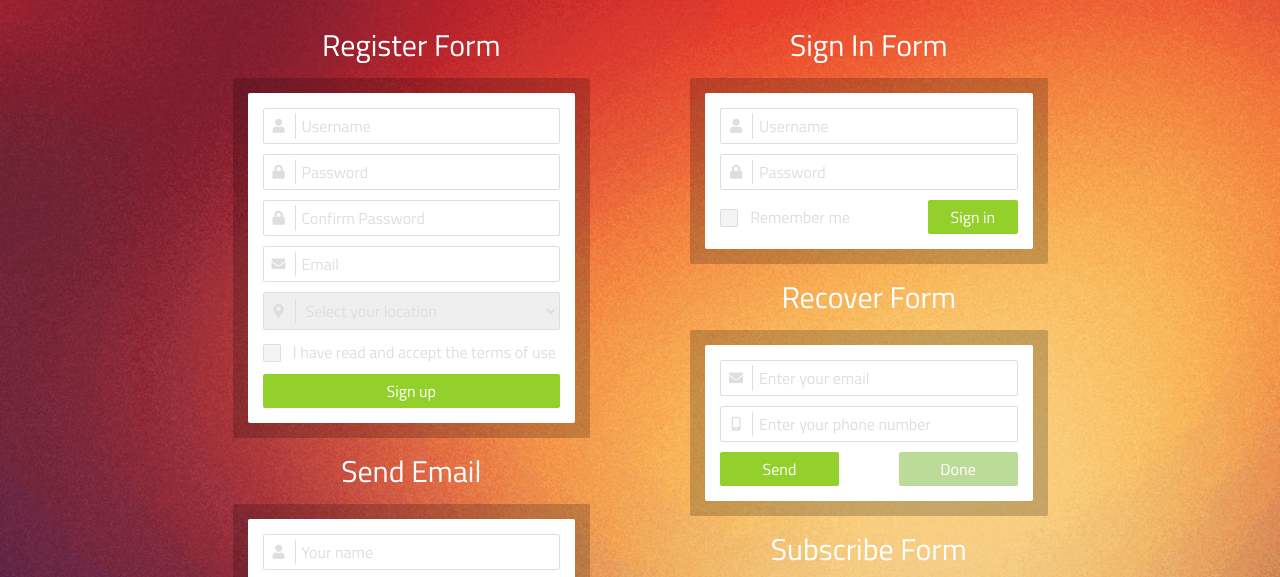
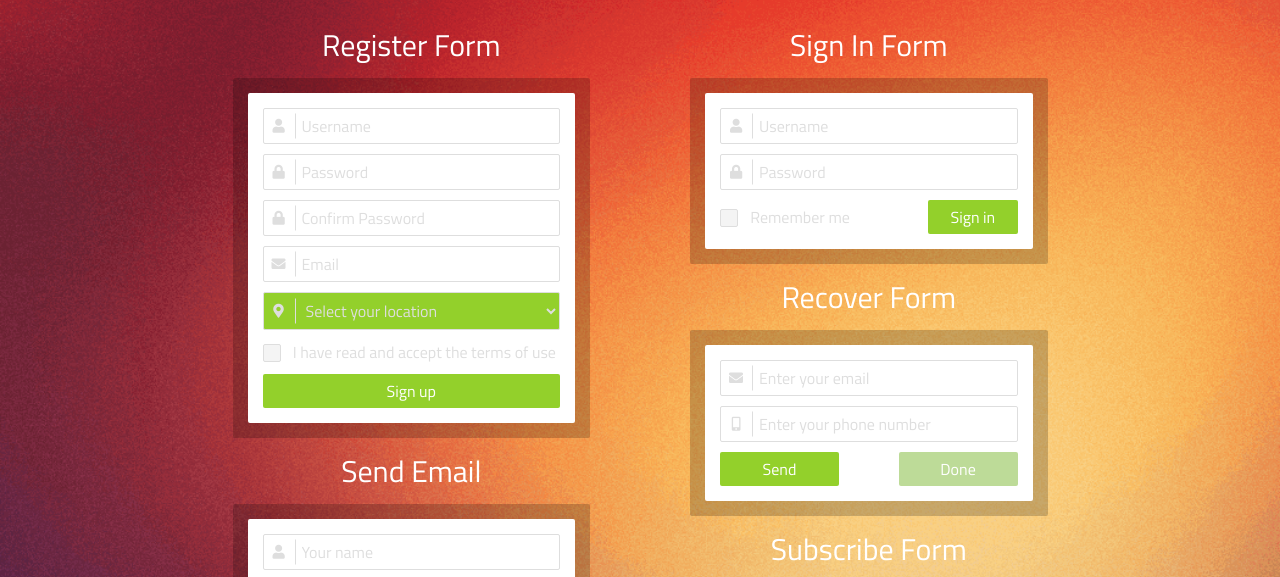
Before and after one commit to FocuSsmok/FocuSsmok.github.io, a website: page index.html in a window 1280 px wide. Shown: the part 153-730 px from the top of the page. Drawn offline with Linux system fonts and the light colour scheme.

Commit message:
Correcting select tag

```diff
--- a/src/scss/style.scss
+++ b/src/scss/style.scss
@@ -123,11 +123,13 @@ a {
         color: #93d02b;
     }
     @at-root &__option {
+        background-color: #93d02b;
         color: #dedede;
         font-size: 1.4rem;
     }
     @at-root select,
     select option {
+        background-color: #93d02b;
         color: #000000;
     }
 
```
Also changed, not shown: src/css/style.css.
